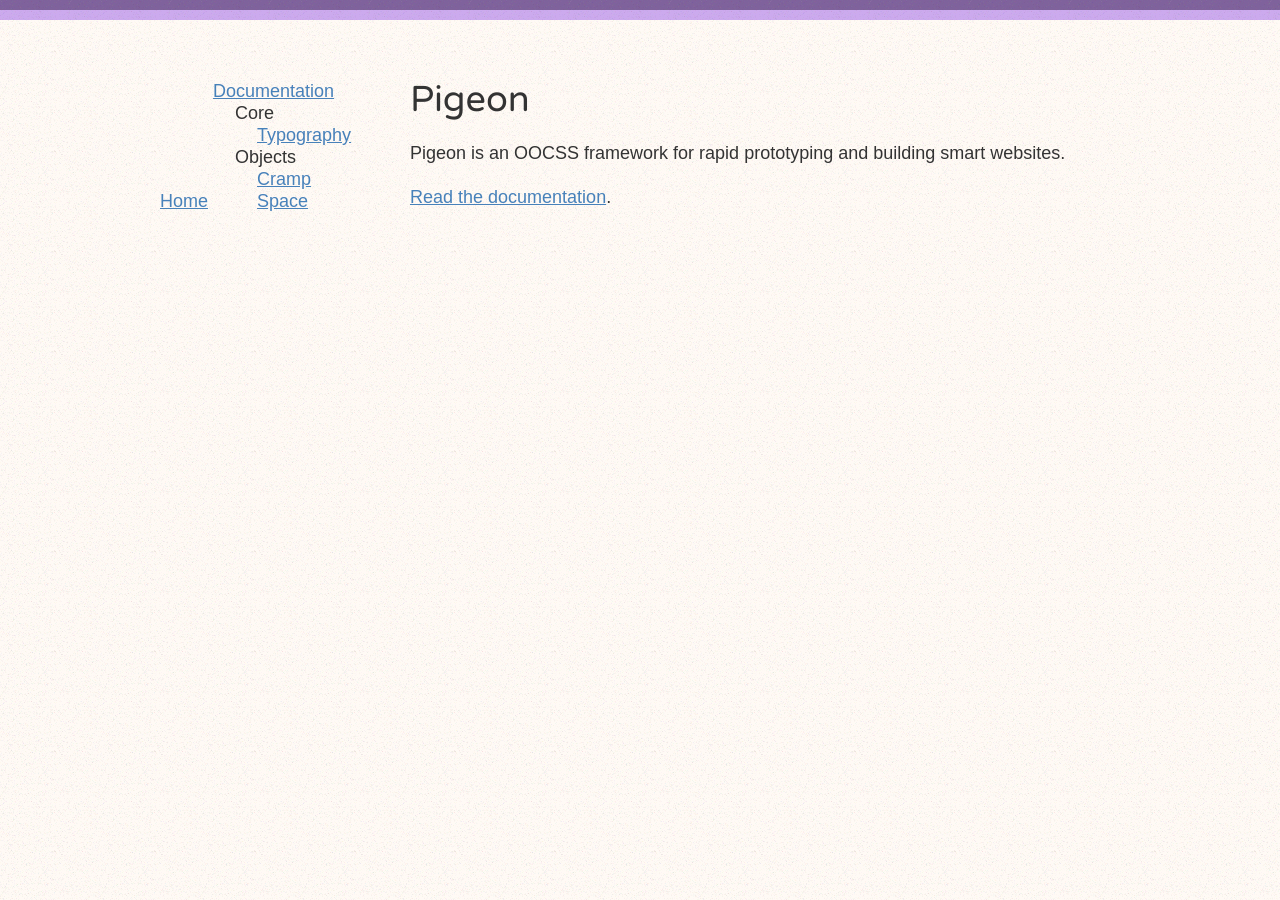
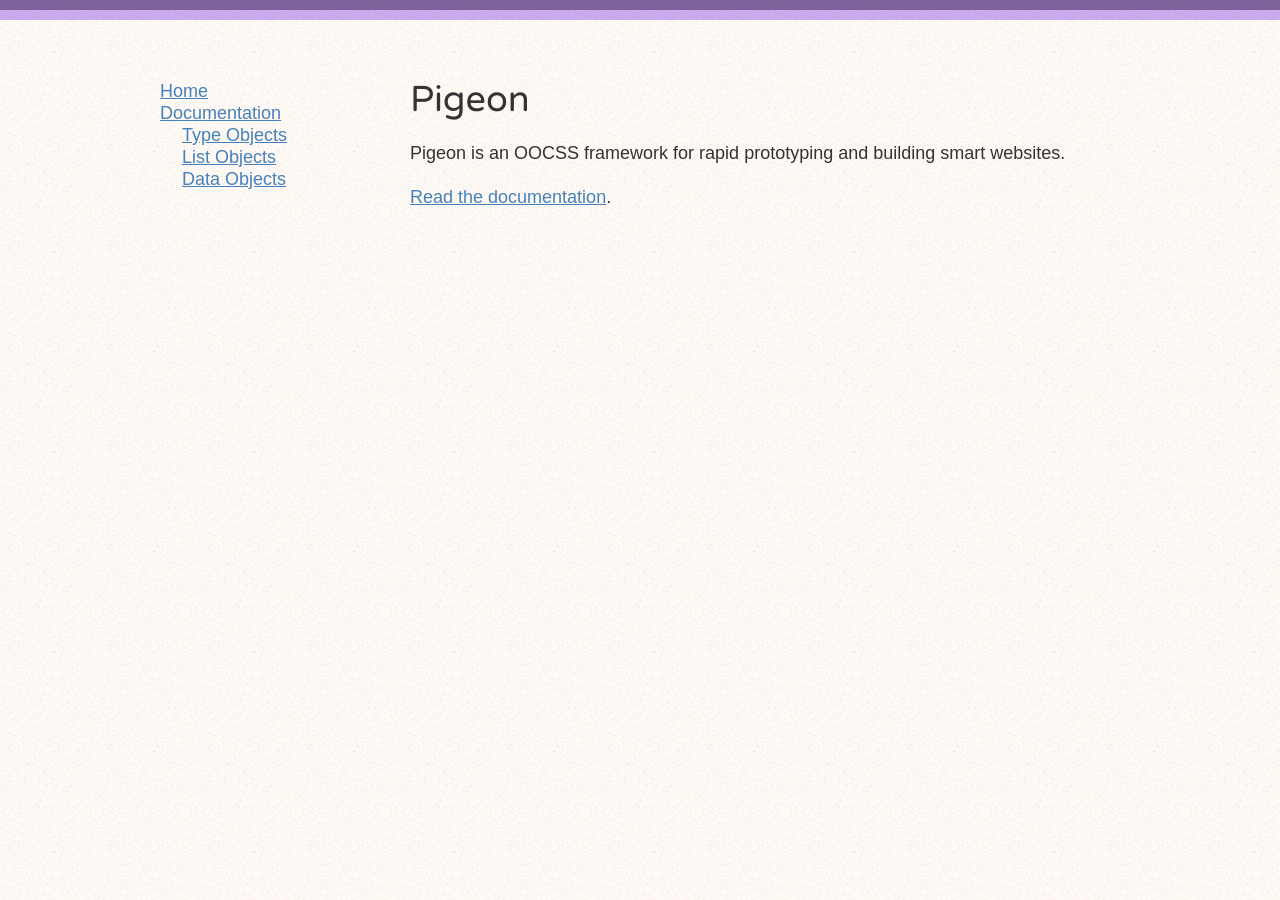
Before and after one commit to rowanmanning/pigeon, a Jekyll site: the page built from index.html, in a window 1280 px wide. Built offline with Jekyll 4.4.1, drawn with Linux system fonts in a browser that asks for light colours.

```diff
--- a/_includes/docs/contents.html
+++ /dev/null
@@ -1,34 +0,0 @@
-
-<ul>
-
-    <li>
-        Core
-        <ul>
-            {% for doc in site.pages %}
-                {% if doc.url contains '/docs/core' %}
-                    <li>
-                        <a href="{{ doc.url | remove: 'index.html' }}">
-                            {{ doc.title | remove: ' - Pigeon Docs' }}
-                        </a>
-                    </li>
-                {% endif %}
-            {% endfor %}
-        </ul>
-    </li>
-
-    <li>
-        Objects
-        <ul>
-            {% for doc in site.pages %}
-                {% if doc.url contains '/docs/object' %}
-                    <li>
-                        <a href="{{ doc.url | remove: 'index.html' }}">
-                            {{ doc.title | remove: ' - Pigeon Docs' }}
-                        </a>
-                    </li>
-                {% endif %}
-            {% endfor %}
-        </ul>
-    </li>
-
-</ul>
--- a/_includes/header.html
+++ b/_includes/header.html
@@ -1,10 +1,18 @@
 
-<ul class="nav">
+<ul class="stack">
     <li>
         <a href="/">Home</a>
     </li>
     <li>
         <a href="/docs/">Documentation</a>
-        {% include docs/contents.html %}
+
+        <ul class="stack indent">
+            <li>
+                <a href="/docs/#typography">Type Objects</a>
+                <a href="/docs/#lists">List Objects</a>
+                <a href="/docs/#data">Data Objects</a>
+            </li>
+        </ul>
+
     </li>
 </ul>
```
Also changed, not shown: docs/core/typography/index.html (deleted, +0 -8 lines), docs/object/cramp/index.html (deleted, +0 -8 lines), docs/object/space/index.html (deleted, +0 -8 lines).
